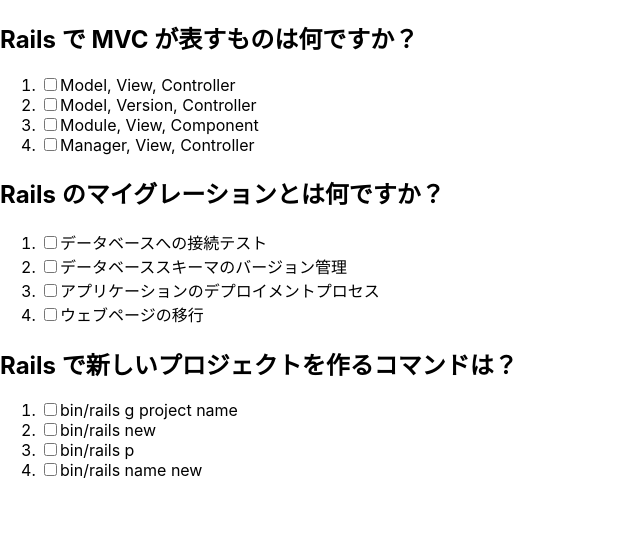
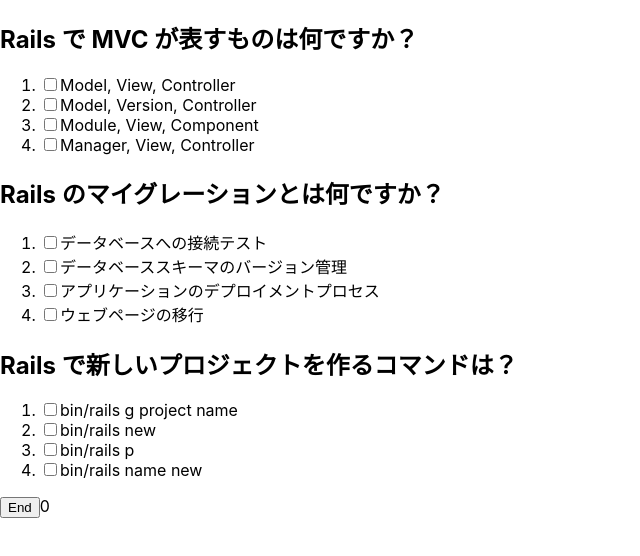
Before and after one commit to kaibadash/markdown_quiz, a React (Create React App) app: page / in a window 1280 px wide. Shown: the top 556 px of the page, without its empty margins (0-640 px from the left). Built offline with nearby package versions, Linux system fonts and the light colour scheme.

Commit message:
Prettier

```diff
--- a/package.json
+++ b/package.json
@@ -43,5 +43,8 @@
       "last 1 firefox version",
       "last 1 safari version"
     ]
+  },
+  "devDependencies": {
+    "prettier": "^3.2.5"
   }
 }
--- a/src/App.tsx
+++ b/src/App.tsx
@@ -1,5 +1,3 @@
-import React from 'react';
-import logo from './logo.svg';
 import './App.css';
 import Quiz from './components/Quiz';
 
--- a/src/components/Quiz.tsx
+++ b/src/components/Quiz.tsx
@@ -9,9 +9,7 @@
 import { Item } from '../Item';
 
 async function parseMarkdown(markdown: string): Promise<Questions> {
-  const processor = unified()
-    .use(remarkParse)
-    .use(remarkRehype);
+  const processor = unified().use(remarkParse).use(remarkRehype);
   const contents = await processor.parse(markdown);
   console.log(contents);
 
@@ -58,6 +56,10 @@
     setQuestions(structuredClone(questions));
   };
 
+  const handleEnd = () => {
+    questions.end();
+  }
+
   return (
     <div>
       {questions.questions.map((question, questionIndex) => (
@@ -81,6 +83,10 @@
           </ol>
         </div>
       ))}
+      <div>
+        <button onClick={(e) => handleEnd()}>End</button>
+        {questions.numberOfCorrectAnswers}
+      </div>
     </div>
   );
 };
--- a/src/data/Question.ts
+++ b/src/data/Question.ts
@@ -14,4 +14,20 @@
   add(item: Item) {
     this.items.push(item);
   }
+
+  correct(): boolean {
+    const ngList = this.items.filter((item) => {
+      return !item.correct && item.selected;
+    });
+    if (ngList.length > 0) {
+      return false;
+    }
+    const correctList = this.items.filter((item) => {
+      return item.correct;
+    });
+    const okList = this.items.filter((item) => {
+      return item.correct && item.selected;
+    });
+    return okList.length === correctList.length;
+  }
 }
--- a/src/data/Questions.ts
+++ b/src/data/Questions.ts
@@ -4,8 +4,22 @@
 
 export class Questions {
   public questions: Question[] = [];
+  public ended: boolean = false;
+  public numberOfCorrectAnswers: number = 0;
 
   add(question: Question) {
     this.questions.push(question);
   }
+
+  end() {
+    this.ended = true;
+    this.numberOfCorrectAnswers = this.questions.reduce(
+      (sum, question) => sum + (question.correct() ? 1 : 0),
+      0
+    );
+  }
+
+  numberOfQuestions(): number {
+    return this.questions.length;
+  }
 }
```
Also changed, not shown: 1 other file (tests, documents, lock files or other folders).
